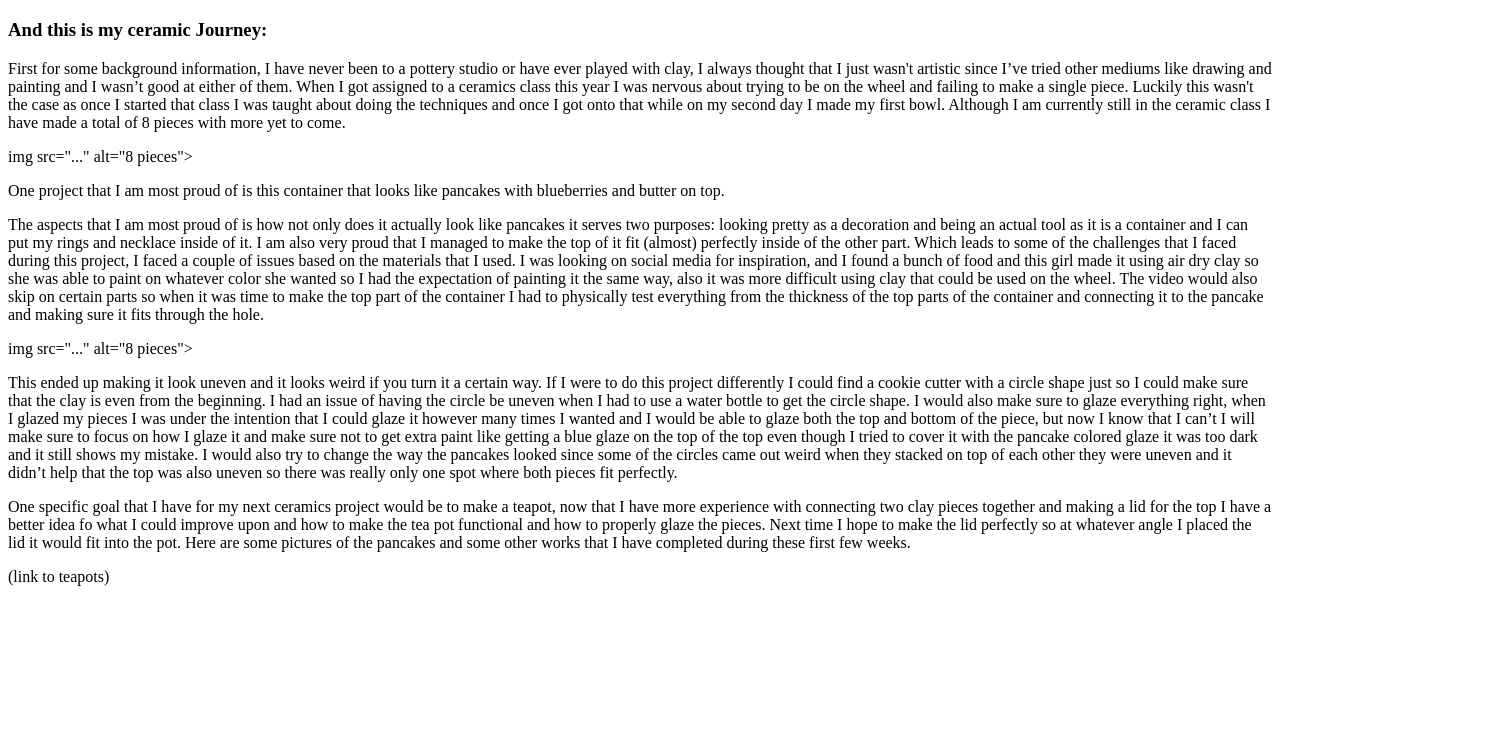
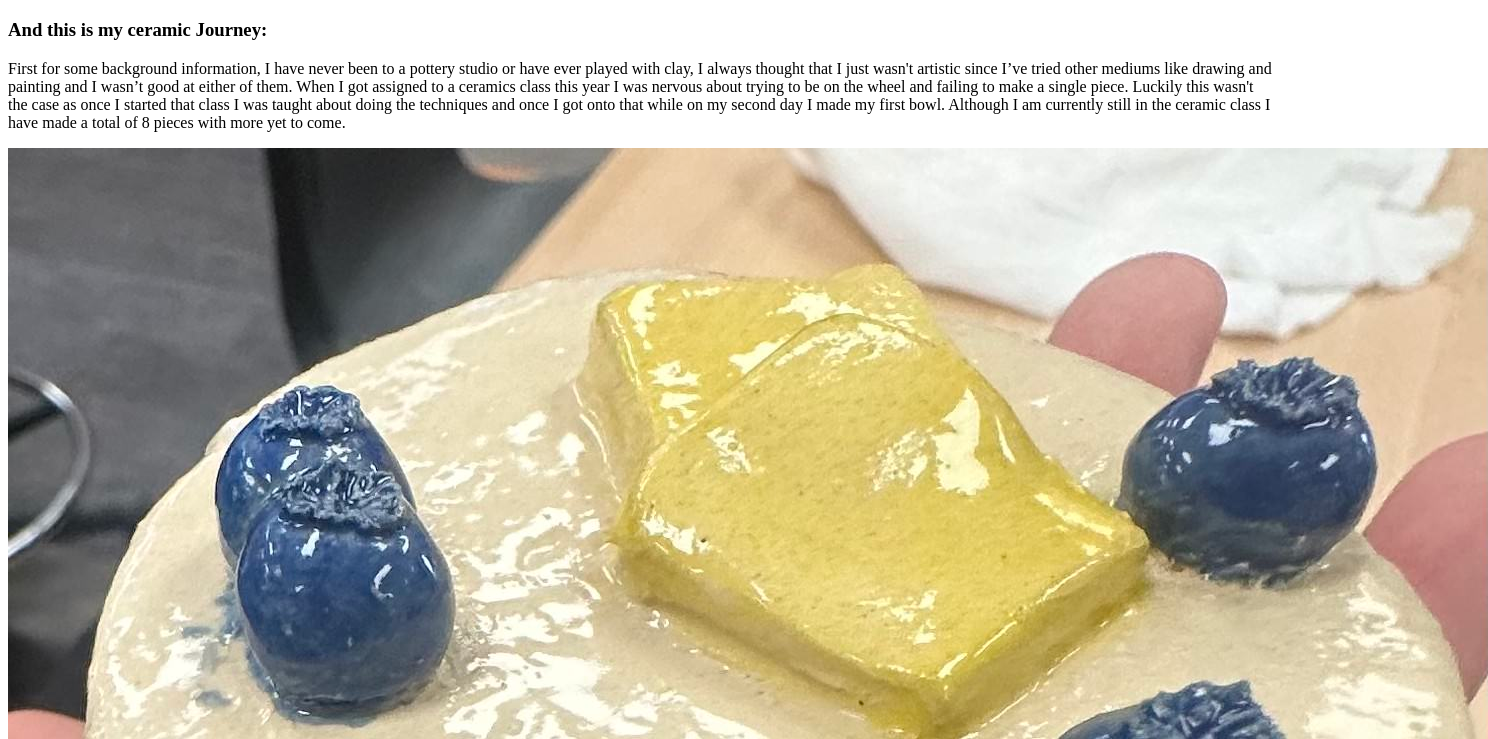
Before and after one commit to Kim-Yam/Kim-Yam.github.io, a plain HTML site: page index.html in a window 1280 px wide. Shown: the part 61-800 px from the top of the page, 1488 px wide, since content can reach past the window. Drawn offline with Linux system fonts and the light colour scheme.

Commit message:
Update index.html

```diff
--- a/index.html
+++ b/index.html
@@ -12,7 +12,7 @@
   Although I am currently still in the ceramic class I have made a total of 8 pieces with more yet to come.
   </p>
 
- img src="..." alt="8 pieces">
+ <img src="IMG_1514.jpg" alt="Pancake finished">
 
   <p> One project that I am most proud of is this container that looks like pancakes with blueberries and butter on top. </p>
 
```
